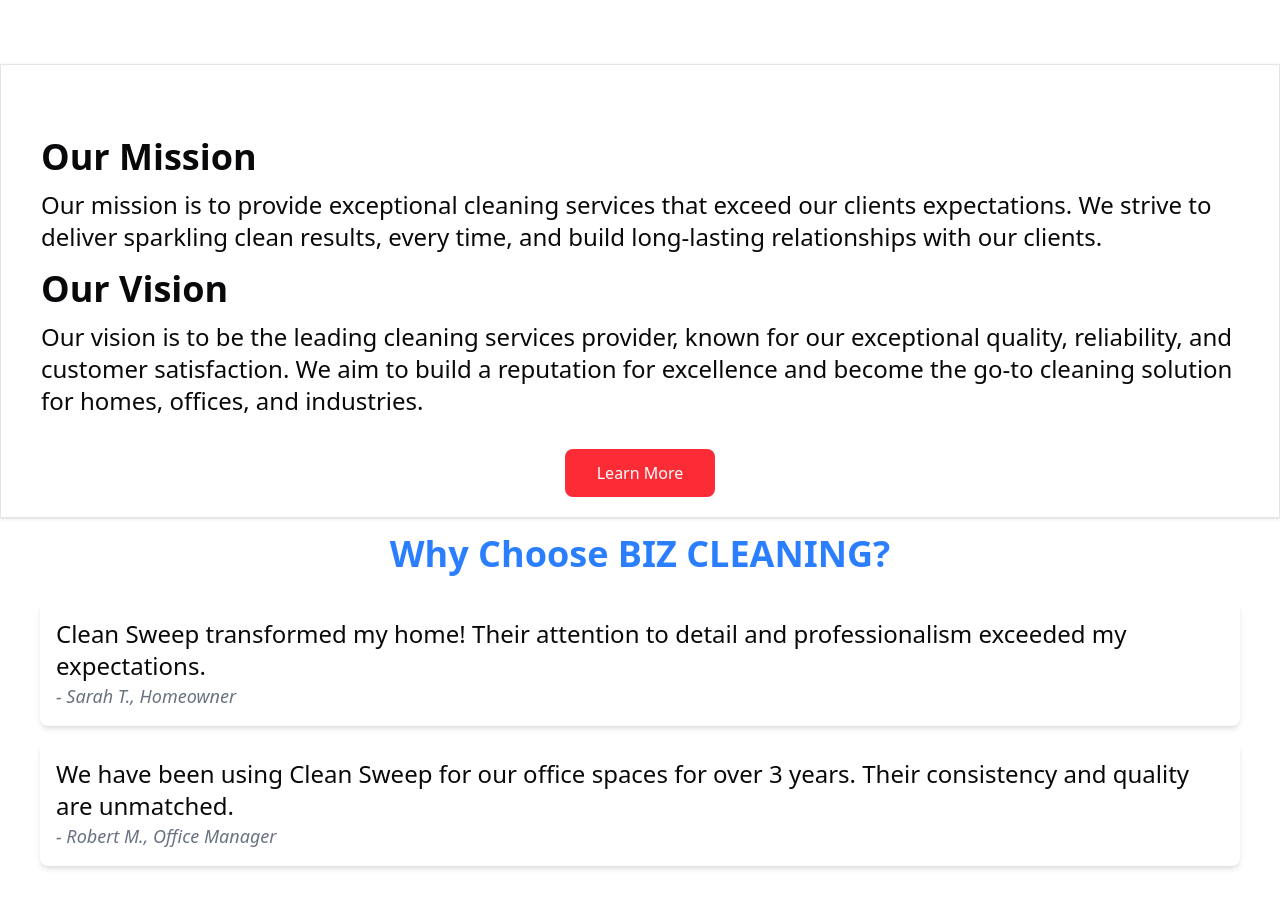
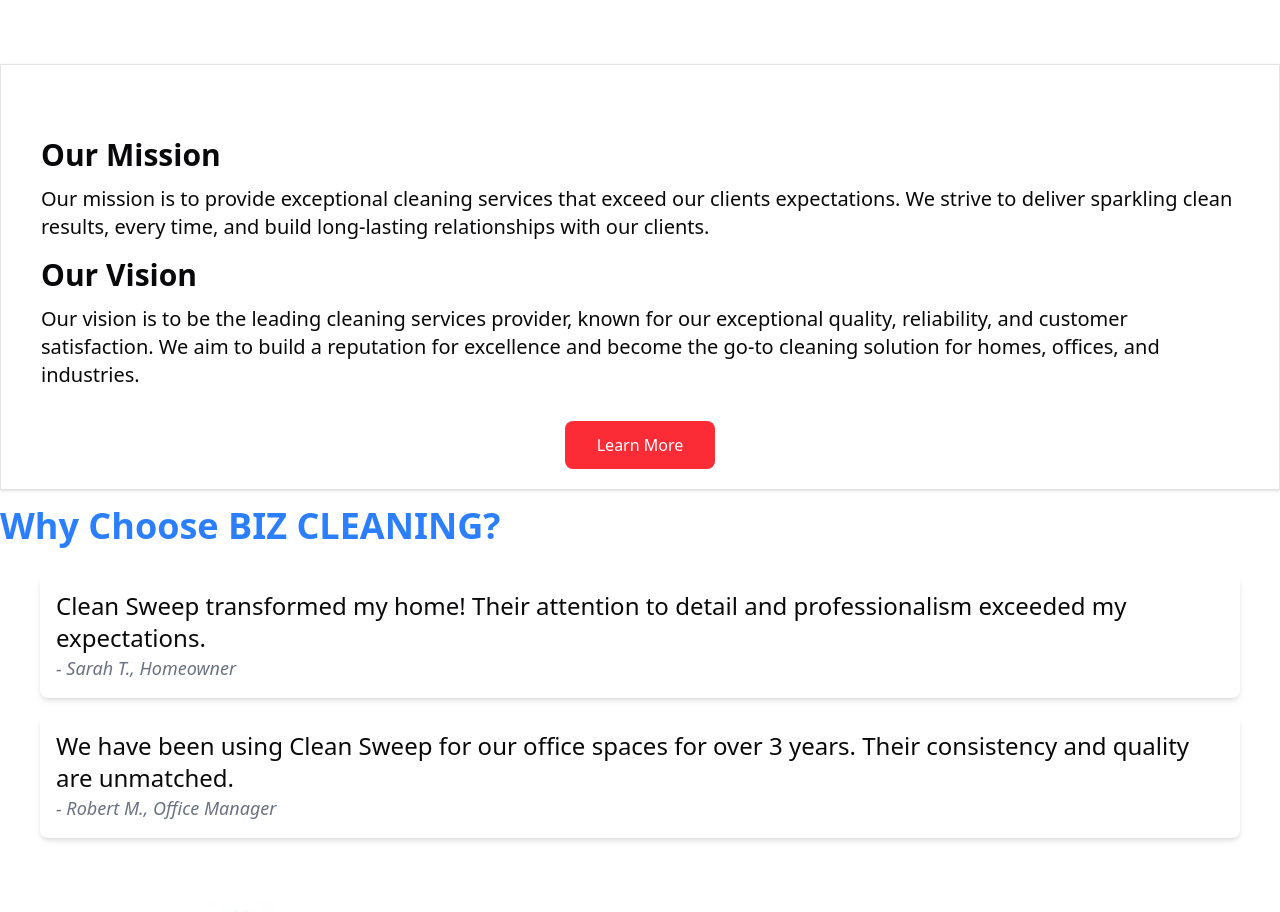
Before and after one commit to LokeshJavvaji/biz-cleaning, a Next.js app: page /about-us in a window 1280 px wide. Shown: the part 1280-2192 px from the top of the page. Built offline with nearby package versions, Linux system fonts and the light colour scheme; grey boxes are pictures that could not be loaded.

Commit message:
Update page.tsx

```diff
--- a/app/about-us/page.tsx
+++ b/app/about-us/page.tsx
@@ -60,16 +60,16 @@ export default function AboutUs() {
         <div className="container mx-auto p-4 px-10 grid gap-4">
           <div className="grid gap-3">
             <br></br>
-            <h1 className="text-4xl font-bold">Our Mission</h1>
-            <p className="text-2xl">
+            <h1 className="text-3xl font-bold">Our Mission</h1>
+            <p className="text-xl">
               Our mission is to provide exceptional cleaning services that exceed our clients expectations. We
               strive to deliver sparkling clean results, every time, and build long-lasting relationships with our
               clients.
             </p>
           </div>
           <div className="grid gap-3">
-            <h1 className="text-4xl font-bold">Our Vision</h1>
-            <p className="text-2xl">
+            <h1 className="text-3xl font-bold">Our Vision</h1>
+            <p className="text-xl">
               Our vision is to be the leading cleaning services provider, known for our exceptional quality,
               reliability, and customer satisfaction. We aim to build a reputation for excellence and become the
               go-to cleaning solution for homes, offices, and industries.
@@ -87,7 +87,7 @@ export default function AboutUs() {
         </div>
       </section>
       <section className="container mx-auto grid gap-3 my-4">
-        <h1 className="flex justify-center font-bold text-4xl text-blue-500">
+        <h1 className="flex text-center font-bold text-4xl text-blue-500">
           Why Choose BIZ CLEANING?
         </h1>
         <div className="container mx-auto p-4 px-10">
```
